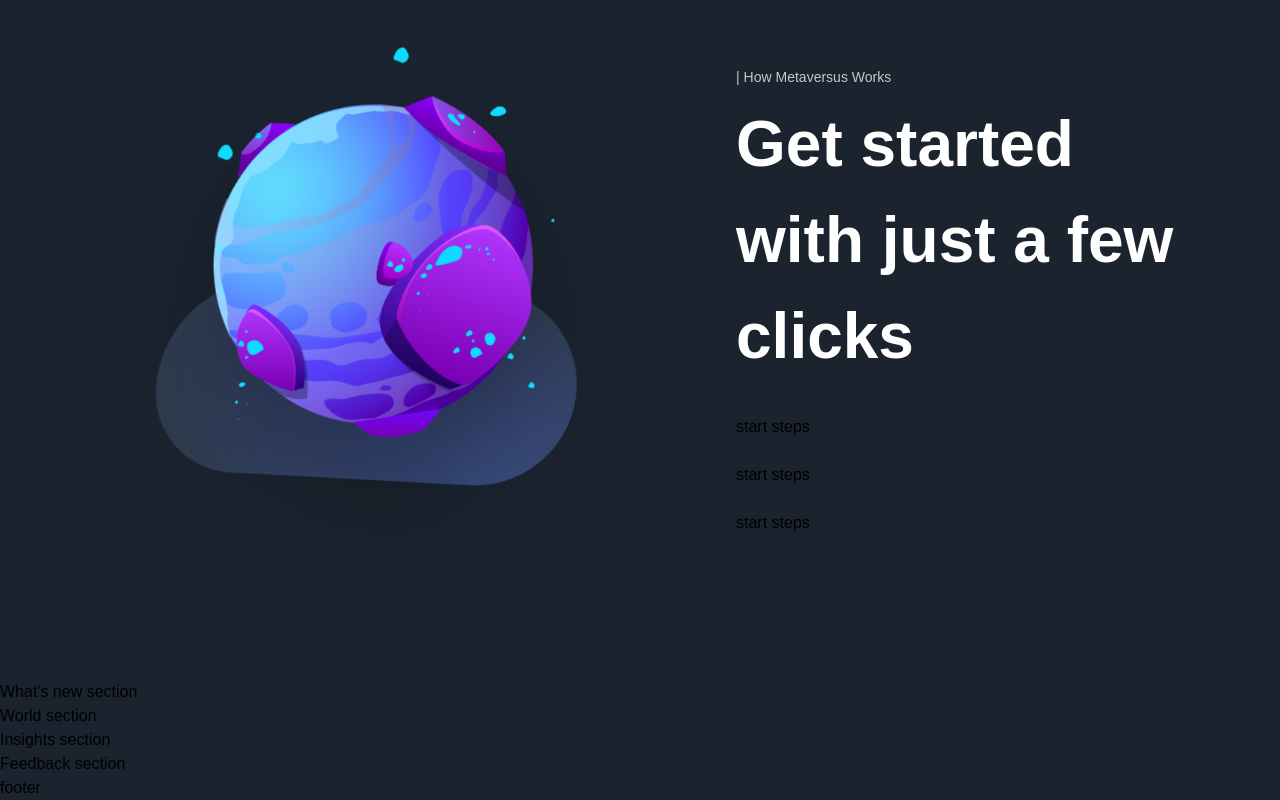
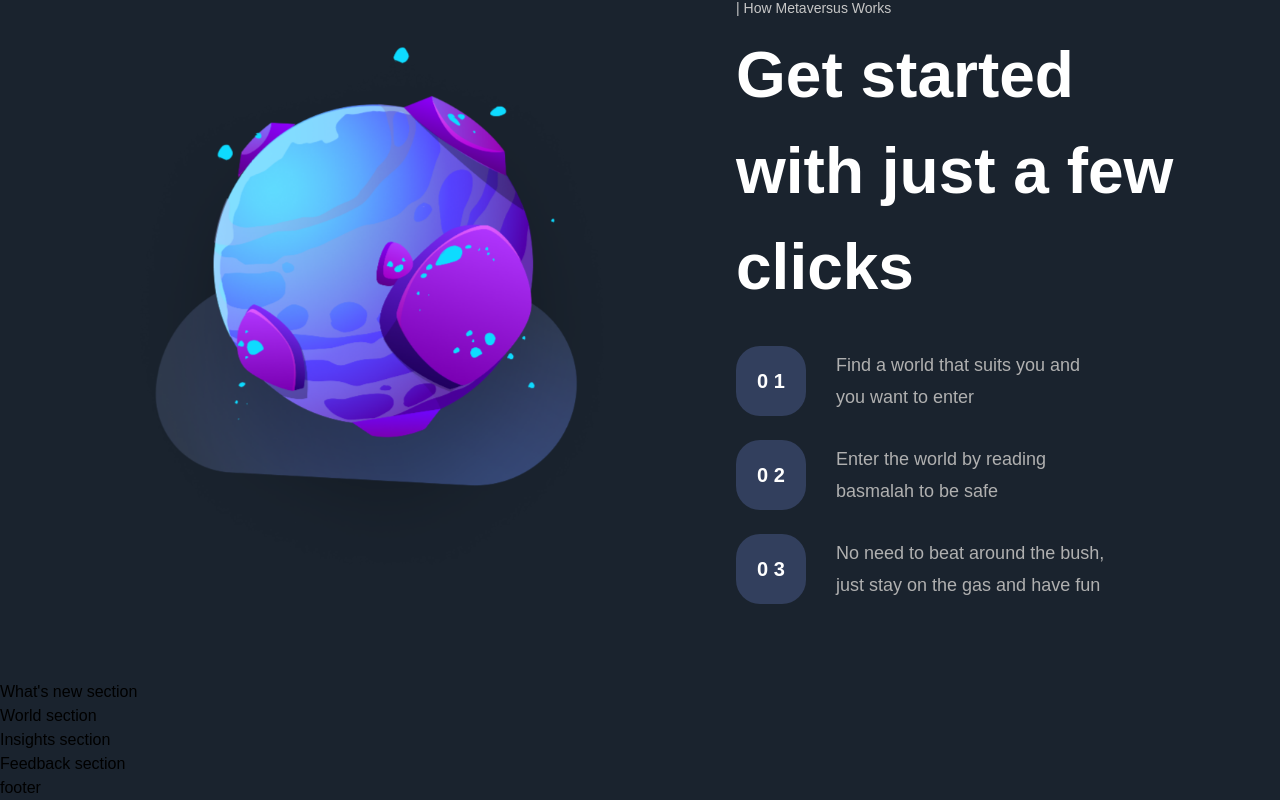
Before and after one commit to javorskyp/responsive_next_tailwind, a Next.js app: page / in a window 1280 px wide. Shown: the part 2734-3534 px from the top of the page. Built offline with nearby package versions, Linux system fonts and the light colour scheme; a web font is replaced by a local one.

Commit message:
StartSteps

```diff
--- a/components/StartSteps.jsx
+++ b/components/StartSteps.jsx
@@ -1,6 +1,17 @@
-const StartSteps = () => (
-  <div>
-    start steps
+import styles from '../styles';
+
+const StartSteps = ({ number, text }) => (
+  <div className={`${styles.flexCenter} flex-row`}>
+    <div
+      className={`${styles.flexCenter} w-[70px] h-[70px] rounded-[24px] bg-[#323F5D]`}
+    >
+      <p className="font-bold text-[20px] text-white">
+        {number}
+      </p>
+    </div>
+    <p className="flex-1 ml-[30px] font-normal text-[18px] text-[#B0B0B0] leading-[32.4px]">
+      {text}
+    </p>
   </div>
 );
 
```
